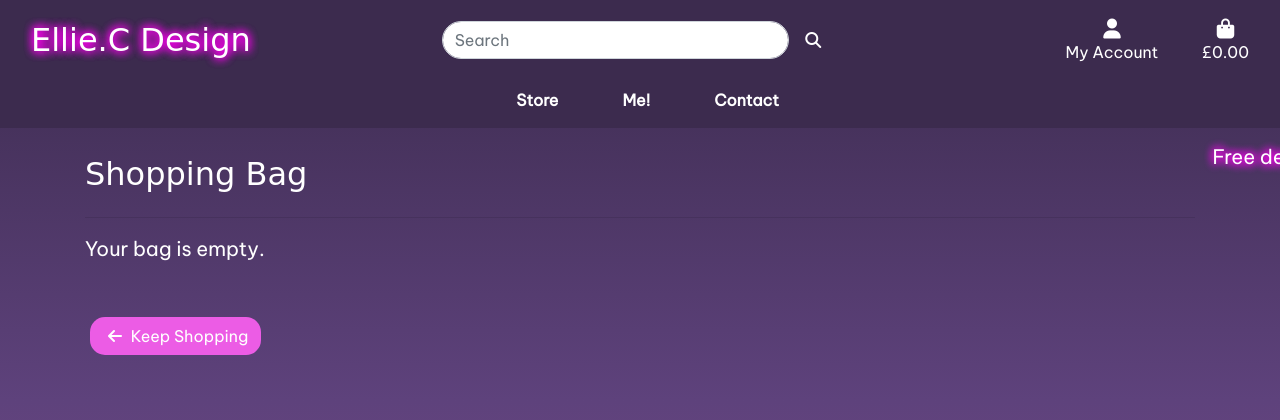
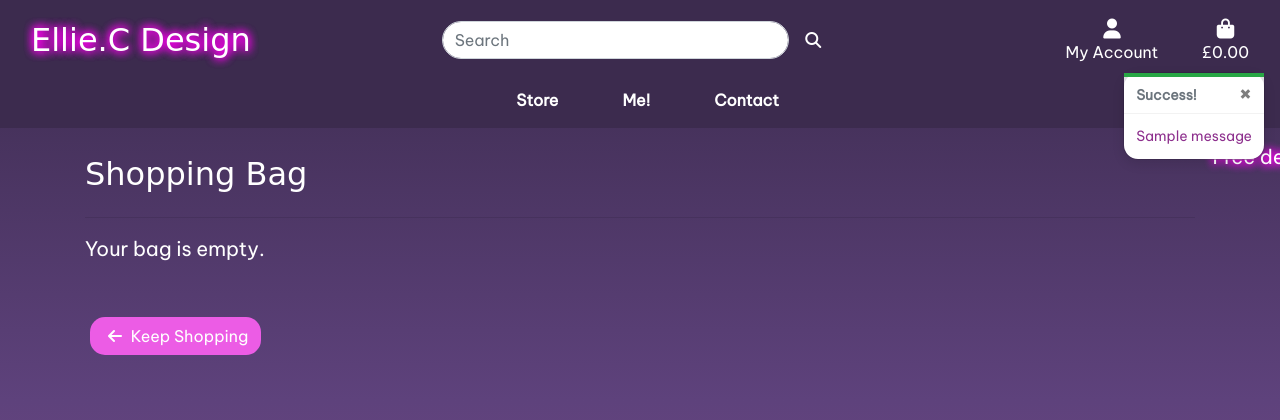
Before and after one commit to Code-Institute-Submissions/ConnorSargent-GraphicDesignerWebsite, a Django app: page /bag/ in a window 1280 px wide. Shown: the top 420 px of the page. Run offline with Django 3.2, Linux system fonts and the light colour scheme; tables that the repository leaves empty hold one stand-in row (values such as "Sample post"); one stand-in notice (Sample message) is shown; some libraries are stand-ins or nearby versions; some web fonts are replaced.

Commit message:
Added successs toast

```diff
--- a/bag/views.py
+++ b/bag/views.py
@@ -1,4 +1,7 @@
 from django.shortcuts import render, redirect, reverse, HttpResponse
+from django.contrib import messages
+
+from products.models import Product
 
 # Create your views here.
 
@@ -8,6 +11,7 @@ def view_bag(request):
 
 def add_to_bag(request, item_id):
 
+    product = Product.objects.get(pk=item_id)
     quantity = int(request.POST.get('quantity'))
     redirect_url = request.POST.get('redirect_url')
     bag = request.session.get('bag', {})
@@ -16,6 +20,7 @@ def add_to_bag(request, item_id):
         bag[item_id] += quantity
     else:
         bag[item_id] = quantity
+        messages.success(request, f'{product.name} added to bag!')
 
     request.session['bag'] = bag
     print(request.session['bag'])
--- a/graphic_designer_website/settings.py
+++ b/graphic_designer_website/settings.py
@@ -79,6 +79,8 @@ TEMPLATES = [
         },
     },
 ]
+
+MESSAGE_STORAGE = 'django.contrib.messages.storage.session.SessionStorage' #Required by Gitpod
 
 AUTHENTICATION_BACKENDS = [
     # Needed to login by username in Django admin, regardless of `allauth`
--- a/static/css/base.css
+++ b/static/css/base.css
@@ -62,6 +62,26 @@ h5 {
 /* push content down from nav */
 .top-container{
     margin-top: 130px;
+}
+
+/* ____Toasts (Bootstrap)____ */
+
+.message-container {
+    position: fixed;
+    top: 72px;
+    right: 15px;
+    z-index: 999999;
+}
+
+.custom-toast {
+    border-radius: 15px;
+    background-color: white;
+    color: #8d2f8d;
+    overflow: visible;
+}
+
+.toast-capper {
+    height: 4px;
 }
 
 /* ____Header/Nav____ */
--- a/templates/base.html
+++ b/templates/base.html
@@ -135,7 +135,21 @@
 
 
     {% if messages %}
-    <div class="message-container"></div>
+    <div class="message-container">
+        {% for message in messages %}
+        {% with message.level as level %}
+            {% if level == 40 %}
+                <!--Error-->
+            {% elif level == 30 %}
+                <!--Warning-->
+            {% elif level == 25 %}
+                {% include 'includes/toasts/toast_success.html' %}
+            {% else %}
+                 <!--Info-->
+            {% endif %}
+        {% endwith %}
+    {% endfor %}
+    </div>
     {% endif %}
 
     {% block page_header %}
@@ -145,8 +159,10 @@
     {% endblock %}
 
     {% block postloadjs %}
+    <script type="text/javascript">
+        $('.toast').toast('show');
+    </script>
     {% endblock %}
-
 
 </body>
 
--- /dev/null
+++ b/templates/includes/toasts/toast_success.html
@@ -0,0 +1,13 @@
+<div class="toast custom-toast" data-autohide="false">
+    <div class="arrow-up arrow-success"></div>
+    <div class="w-100 toast-capper bg-success"></div>
+    <div class="toast-header">
+        <strong class="mr-auto">Success!</strong>
+        <button type="button" class="ml-2 mb-1 close" data-dismiss="toast" aria-label="Close">
+            <span aria-hidden="true">&times;</span>
+        </button>
+    </div>
+    <div class="toast-body">
+        {{ message }}
+    </div>
+</div>
```
